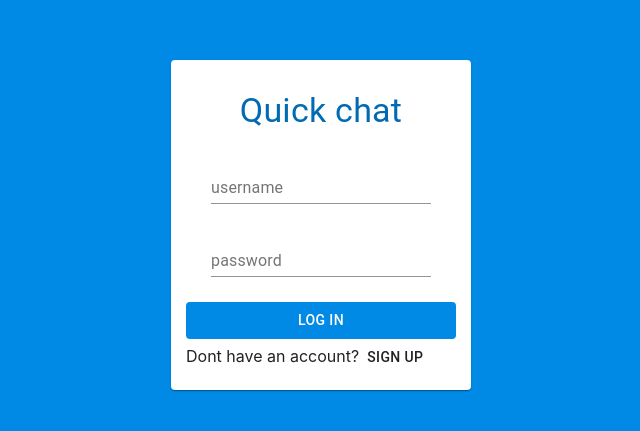
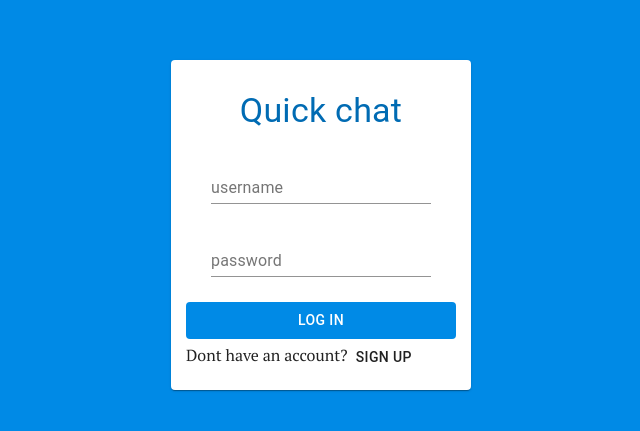
Before and after one commit to Seshathri-saravanan/quick-chat, a React (Create React App) app: page /login in a window 1280 px wide. Shown: the part 175-606 px from the top of the page, without its empty margins (319-959 px from the left). Built offline with nearby package versions, Linux system fonts and the light colour scheme; no server answers.

Commit message:
changed font

```diff
--- a/public/index.html
+++ b/public/index.html
@@ -9,6 +9,13 @@
       name="description"
       content="Web site created using create-react-app"
     />
+
+    <link rel="preconnect" href="https://fonts.googleapis.com">
+    <link rel="preconnect" href="https://fonts.gstatic.com" crossorigin>
+    <link href="https://fonts.googleapis.com/css2?family=PT+Serif&display=swap" rel="stylesheet">
+    <style>
+      body,html {font-family: 'PT Serif', serif !important;}
+    </style>
     <title>Quick chat</title>
   </head>
   <body>
--- a/src/chat-views/index.js
+++ b/src/chat-views/index.js
@@ -24,6 +24,7 @@ const appBarHeight = 70;
 const useStyles = makeStyles((theme) => ({
   root: {
     display: 'flex',
+    fontFamily: "'PT Serif', serif !important",
     backgroundColor:"#cce6ff",
   },
   card:{
@@ -185,10 +186,10 @@ export default function PermanentDrawerLeft() {
   }
 
   return (
-    <div className={classes.root}>
+    <div className={classes.root} >
       <AppBar position="fixed" className={classes.appBar}>
         <Toolbar>
-          <Typography variant="h4" noWrap>
+          <Typography variant="h4" noWrap style={{fontFamily: "'PT Serif', serif"}}>
             Quick chat
           </Typography>
         </Toolbar>
@@ -222,6 +223,7 @@ export default function PermanentDrawerLeft() {
               </ListItemAvatar>
 
               <ListItemText
+              style={{fontFamily: "'PT Serif', serif"}}
                 primary={thread.username}
                 secondary={thread.messages.length>0 && thread.messages[thread.messages.length-1].description}
               />
@@ -267,7 +269,7 @@ export default function PermanentDrawerLeft() {
                   ref={ind+1==selectedThread.messages.length?lastMessageRef:null}
                 >
                   <CardContent style={{margin:"0",padding:"0"}}>
-                    <Typography>{msg.description}</Typography>
+                    <Typography style={{fontFamily: "'PT Serif', serif"}}>{msg.description}</Typography>
                     <Typography style={{fontSize:"0.8rem",display:"block",textAlign:"left",color:"gray"}}>
                      {moment(msg.createdAt).format("MMM Do, HH:mm")}
                     </Typography>
--- a/src/index.css
+++ b/src/index.css
@@ -1,13 +1,10 @@
 body {
   margin: 0;
-  font-family: -apple-system, BlinkMacSystemFont, 'Segoe UI', 'Roboto', 'Oxygen',
-    'Ubuntu', 'Cantarell', 'Fira Sans', 'Droid Sans', 'Helvetica Neue',
-    sans-serif;
+  font-family: 'PT Serif', serif !important;
   -webkit-font-smoothing: antialiased;
   -moz-osx-font-smoothing: grayscale;
 }
 
 code {
-  font-family: source-code-pro, Menlo, Monaco, Consolas, 'Courier New',
-    monospace;
+  font-family: 'PT Serif', serif !important;
 }
```
